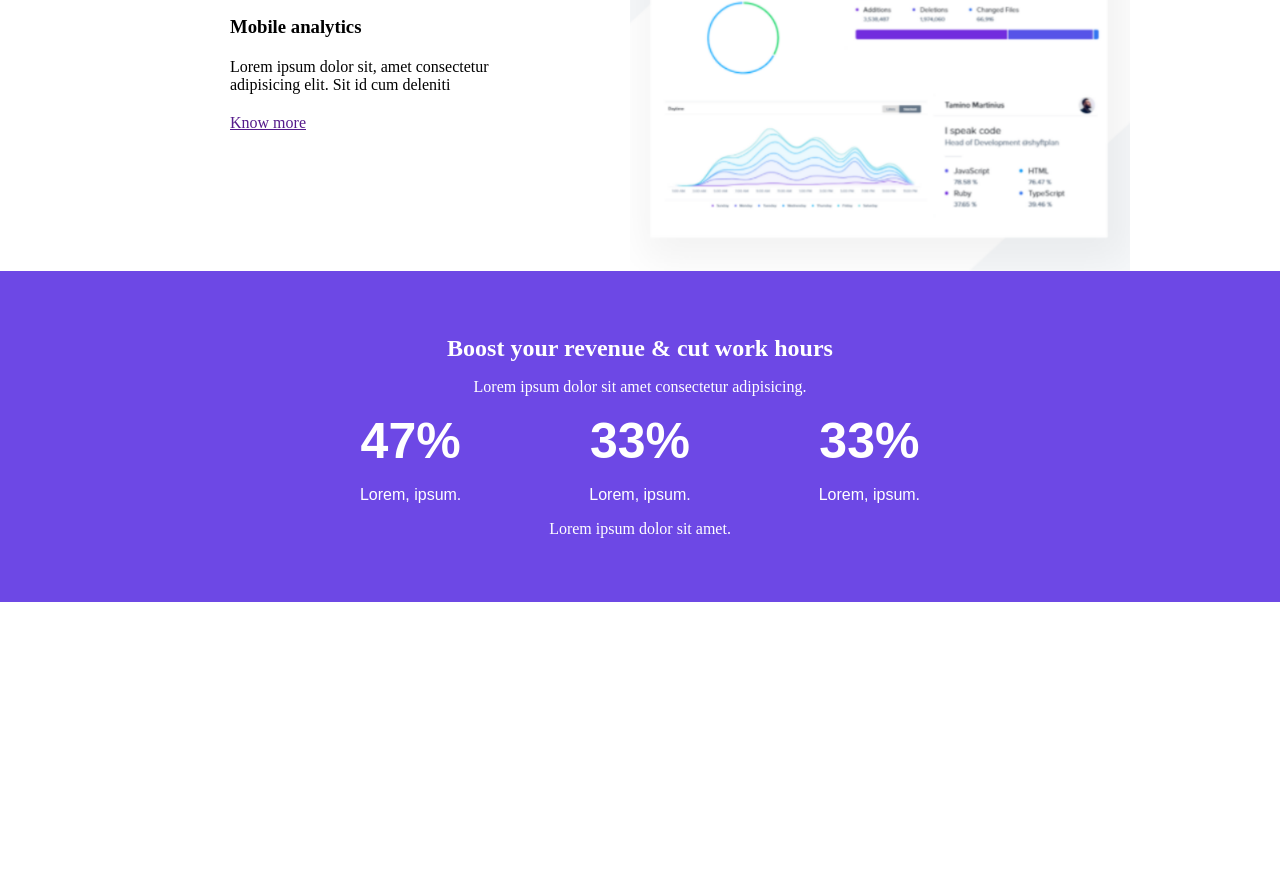
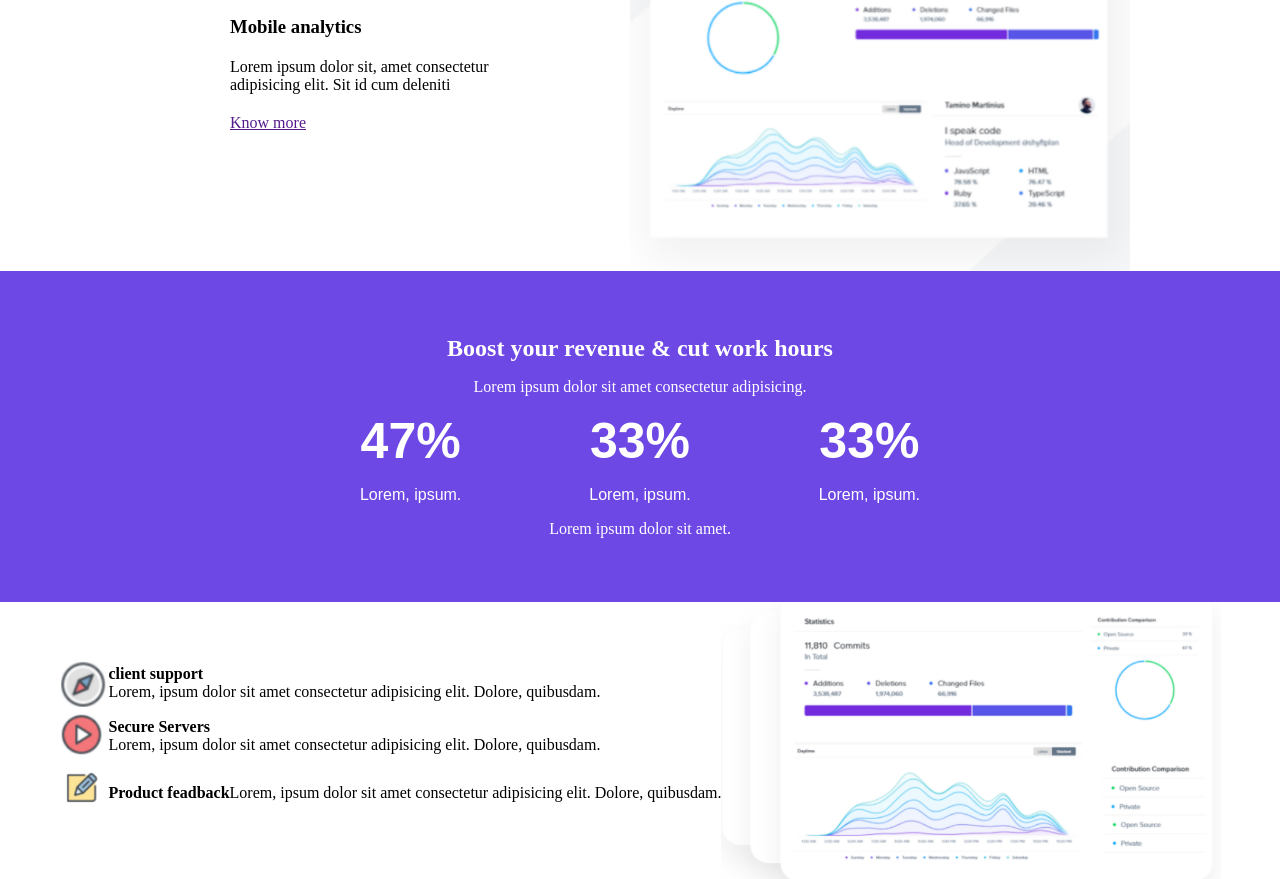
Before and after one commit to 07asfah/array, a plain HTML site: page index.html in a window 1280 px wide. Shown: the part 2180-3059 px from the top of the page. Before the commit the page ends 2782 px from the top, so only its background shows below. Drawn offline with Linux system fonts and the light colour scheme.

Commit message:
last section before the footer

```diff
--- a/index.html
+++ b/index.html
@@ -179,6 +179,38 @@
 
 
 
+
+    <div class="last-section">
+        <div class="left-section">
+
+            <div class="first">
+                <img width="50" src="./public/images/Screenshot 2025-03-05 105731.png" alt="">
+                <div class="parag1">
+                    <h4>client support</h4>
+                    <p>Lorem, ipsum dolor sit amet consectetur adipisicing elit. Dolore, quibusdam.</p>
+                </div>
+
+            </div>
+
+            <div class="first">
+                <img width="50" src="./public/images/Screenshot 2025-03-05 105737.png" alt="">
+                <div class="parag1">
+                    <h4>Secure Servers</h4>
+                    <p>Lorem, ipsum dolor sit amet consectetur adipisicing elit. Dolore, quibusdam.</p>
+                 </div>
+            </div>
+            <div class="first">
+                <img width="50" src="./public/images/Screenshot 2025-03-05 105743.png" alt="">
+                <div class="parag1"></div>
+                    <h4>Product feadback</h4>
+                    <p>Lorem, ipsum dolor sit amet consectetur adipisicing elit. Dolore, quibusdam.</p>
+                </div>
+            </div>
+    <img width="500px" src="./public/images/Screenshot 2025-03-05 105505.png" alt="">
+    </div>
+
+
+
 </body>
 
 </html>
--- a/public/css/app.css
+++ b/public/css/app.css
@@ -188,3 +188,23 @@
 .childrens >h1{
 font-size: 50px;
 }
+.last-section{
+    display: flex;
+    align-items: center;
+    justify-content: center;
+}
+
+.left-section{
+    display: flex;
+    flex-direction: column;
+}
+
+.first{
+    display: flex;
+    align-items: center;
+}
+
+.parag1{
+    display: flex;
+    flex-direction: column;
+}
```
Also changed, not shown: public/images/Screenshot 2025-03-05 105505.png (added), public/images/Screenshot 2025-03-05 105731.png (added), public/images/Screenshot 2025-03-05 105737.png (added), public/images/Screenshot 2025-03-05 105743.png (added).
